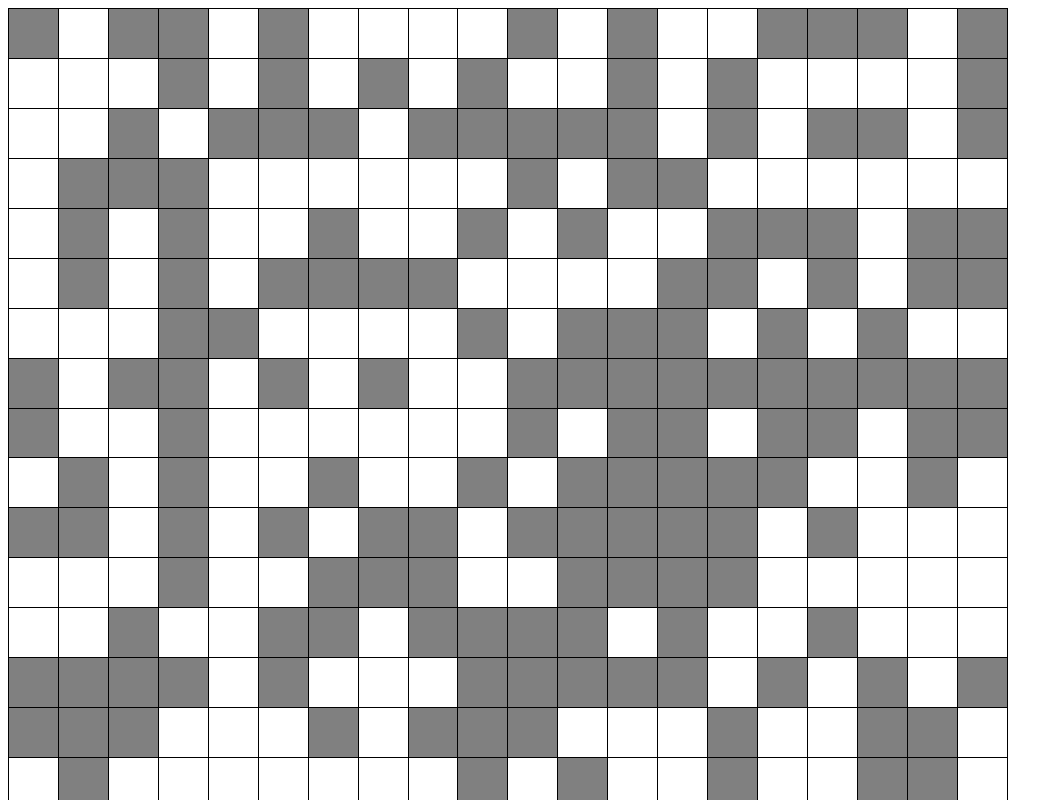
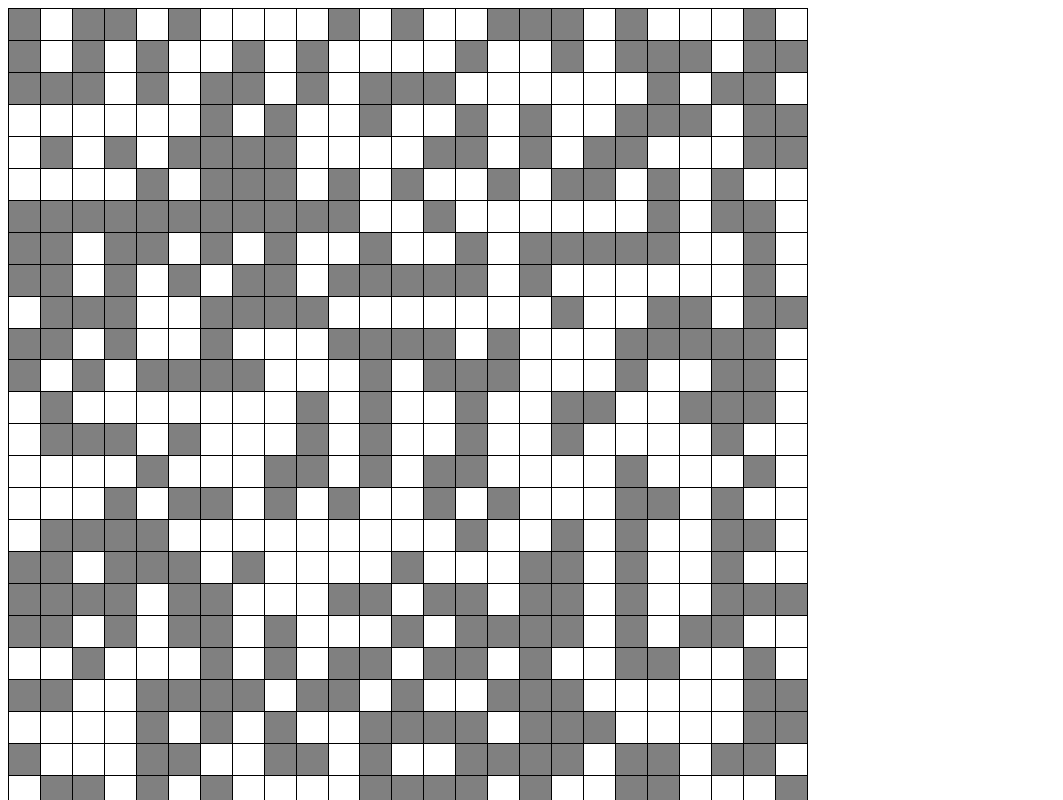
Before and after one commit to JLongstaffe/Katas, a React (Create React App) app in the folder Conway/React/conway-react/: page / in a window 1280 px wide. Shown: the top 800 px of the page, without its empty margins (0-1063 px from the left). Built offline with nearby package versions, Linux system fonts and the light colour scheme.

Commit message:
Revert grid dimensions, reduce grid px size

```diff
--- a/Conway/React/conway-react/src/Conway.React/App.tsx
+++ b/Conway/React/conway-react/src/Conway.React/App.tsx
@@ -5,7 +5,7 @@ import './App.css';
 
 import GridContainer from './GridContainer/GridContainer';
 
-const [height, width] = [20, 20];
+const [height, width] = [25, 25];
 
 const initialGrid = randomInitialGrid(height, width);
 
--- a/Conway/React/conway-react/src/Conway.React/Grid/Grid.css
+++ b/Conway/React/conway-react/src/Conway.React/Grid/Grid.css
@@ -1,6 +1,6 @@
 table {
-    height: 1000px;
-    width: 1000px;
+    height: 800px;
+    width: 800px;
     border-collapse: collapse;
 }
 
```
